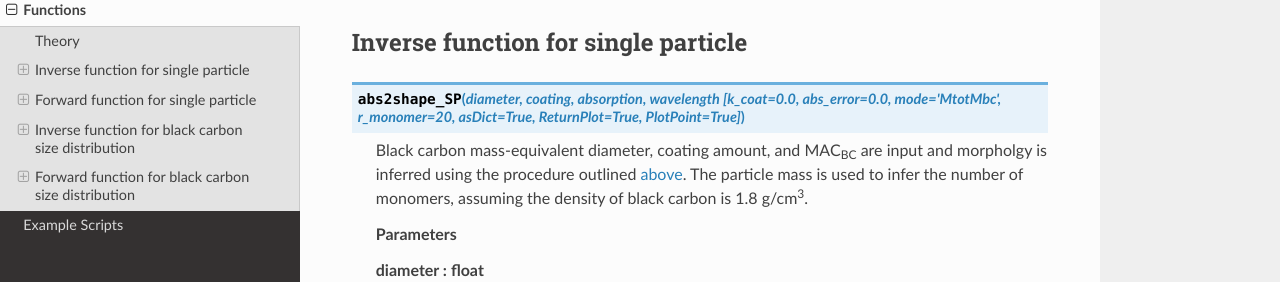
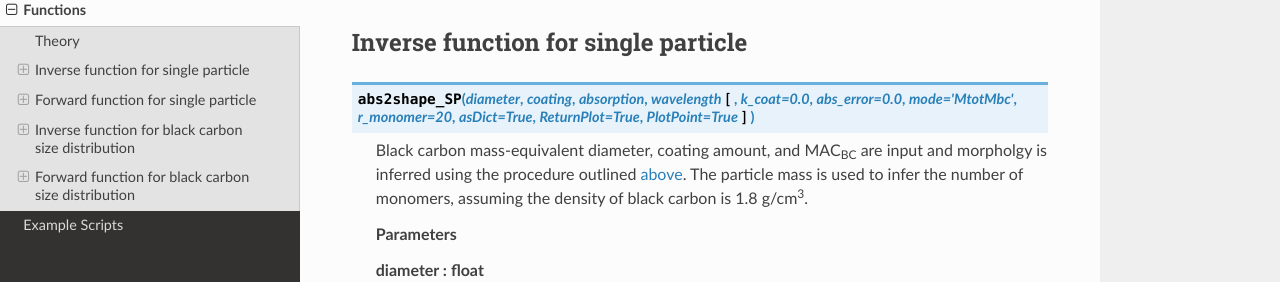
Before and after one commit to beelerpayton/FracScatt, a Sphinx documentation site: the page built from docs/source/functions.rst, in a window 1280 px wide and 900 px high, scrolled down 1888 px. Shown: the part 168-450 px from the top of the window. Built offline with Sphinx 7.4.7 and the Read the Docs theme 2.0.0, drawn with Linux system fonts in a browser that asks for light colours; pages that are not in the unit, such as notebooks, are missing from menus; some of the changed text lies outside the part shown.

```diff
--- a/docs/source/functions.rst
+++ b/docs/source/functions.rst
@@ -61,7 +61,7 @@ Theory
 Inverse function for single particle
 ---------------------------------
 
-.. py:function:: abs2shape_SP(diameter, coating, absorption, wavelength [k_coat=0.0, abs_error=0.0, mode='MtotMbc', r_monomer=20, asDict=True, ReturnPlot=True, PlotPoint=True])
+.. py:function:: abs2shape_SP(diameter, coating, absorption, wavelength, [k_coat=0.0, abs_error=0.0, mode='MtotMbc', r_monomer=20, asDict=True, ReturnPlot=True, PlotPoint=True])
 
    Black carbon mass-equivalent diameter, coating amount, and MAC\ :sub:`BC` are input and morpholgy is inferred using the procedure outlined `above <https://pyBCabs.readthedocs.io/en/latest/functions.html#theory>`_. The particle mass is used to infer the number of monomers, assuming the density of black carbon is 1.8 g/cm\ :sup:`3`.
 
@@ -109,7 +109,7 @@ Inverse function for single particle
 Forward function for single particle
 ---------------------------------
 
-.. py:function:: shape2abs_SP(dp, coating, collapse, wavelength [k_coat=0.0, mode='MtotMbc', r_monomer=20, asDict=True])
+.. py:function:: shape2abs_SP(dp, coating, collapse, wavelength, [k_coat=0.0, mode='MtotMbc', r_monomer=20, asDict=True])
 
    Black carbon mass-equivalent diameter, coating amount, and morphology are input and MAC\ :sub:`BC` is calculated using the procedure outlined `above <https://pyBCabs.readthedocs.io/en/latest/functions.html#theory>`_.
 
@@ -149,7 +149,7 @@ Forward function for single particle
 Inverse function for black carbon size distribution
 ---------------------------------
 
-.. py:function:: abs2shape_SD(dpg, sigma_g, coating, absorption, wavelength [k_coat=0.0, abs_error=0.0, mode='MtotMbc', r_monomer=20, asDict=True, ReturnPlot=True])
+.. py:function:: abs2shape_SD(dpg, sigma_g, coating, absorption, wavelength, [k_coat=0.0, abs_error=0.0, mode='MtotMbc', r_monomer=20, asDict=True, ReturnPlot=True])
 
    Black carbon mass-equivalent lognormal size distribution, coating amount, and MAC\ :sub:`BC` are input and morpholgy is inferred using the procedure outlined `above <https://pyBCabs.readthedocs.io/en/latest/functions.html#theory>`_. The particle mass is used to infer the number of monomers, assuming the density of black carbon is 1.8 g/cm\ :sup:`3`.
 
@@ -201,7 +201,7 @@ Inverse function for black carbon size distribution
 Forward function for black carbon size distribution
 ---------------------------------
 
-.. py:function:: shape2abs_SD(dpg, sigma_g, coating_avg, coating_stdev, collapse, wavelength [k_coat=0.00, mode='MtotMbc', r_monomer=20, DataPoints=False, ShowPlots=True])
+.. py:function:: shape2abs_SD(dpg, sigma_g, coating_avg, coating_stdev, collapse, wavelength, [k_coat=0.00, mode='MtotMbc', r_monomer=20, DataPoints=False, ShowPlots=True])
 
    Black carbon mass-equivalent lognormal size distribution, coating distribution, and morphology are input and distribution of MAC\ :sub:`BC` is calculated. Black carbon mass-equivalent diameter and coating amount are randomly sampled per the input distributions, and MAC\ :sub:`BC` is calculated using the procedure outlined `above <https://pyBCabs.readthedocs.io/en/latest/functions.html#theory>`_.
 
```
